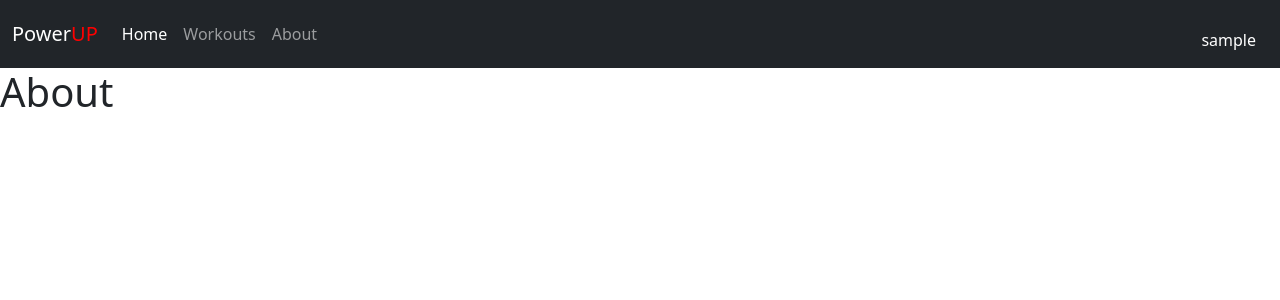
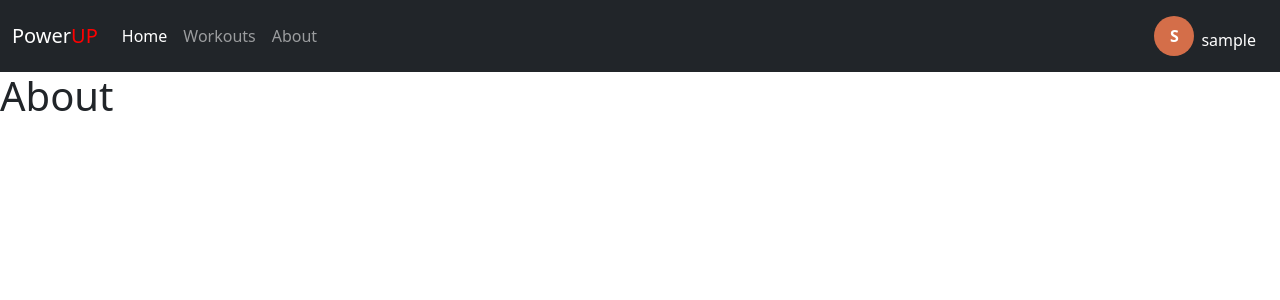
Before and after one commit to epolancot/PowerUp, a Django app: page /about/ in a window 1280 px wide. Shown: the top 300 px of the page. Run offline with Django 4.2, Linux system fonts and the light colour scheme; the visitor is signed in with stand-in values (Sample User, id 1).

Commit message:
improve initial navbar

```diff
--- a/main_app/static/css/style.css
+++ b/main_app/static/css/style.css
@@ -0,0 +1,15 @@
+[data-initials]:before {
+    background: #d46e49;
+    color: white;
+    opacity: 1;
+    content: attr(data-initials);
+    display: inline-block;
+    font-weight: bold;
+    border-radius: 50%;
+    vertical-align: middle;
+    margin-right: 0.5em;
+    width: 40px;
+    height: 40px;
+    line-height: 40px;
+    text-align: center;
+}
--- a/main_app/templates/base.html
+++ b/main_app/templates/base.html
@@ -43,6 +43,7 @@
                     <span class="navbar-text dropdown-menu-end" style="margin-right: 12px;">
                         <a class="nav-link" href="#" role="button" data-bs-toggle="dropdown" aria-expanded="false">
                             <div class="input-group">
+                                <div data-initials="{{ user.username|make_list|first|capfirst  }}"></div>
                                 <span style="margin-top: 12px">{{ user.username }}</span>
                             </div>
                         </a>
```
